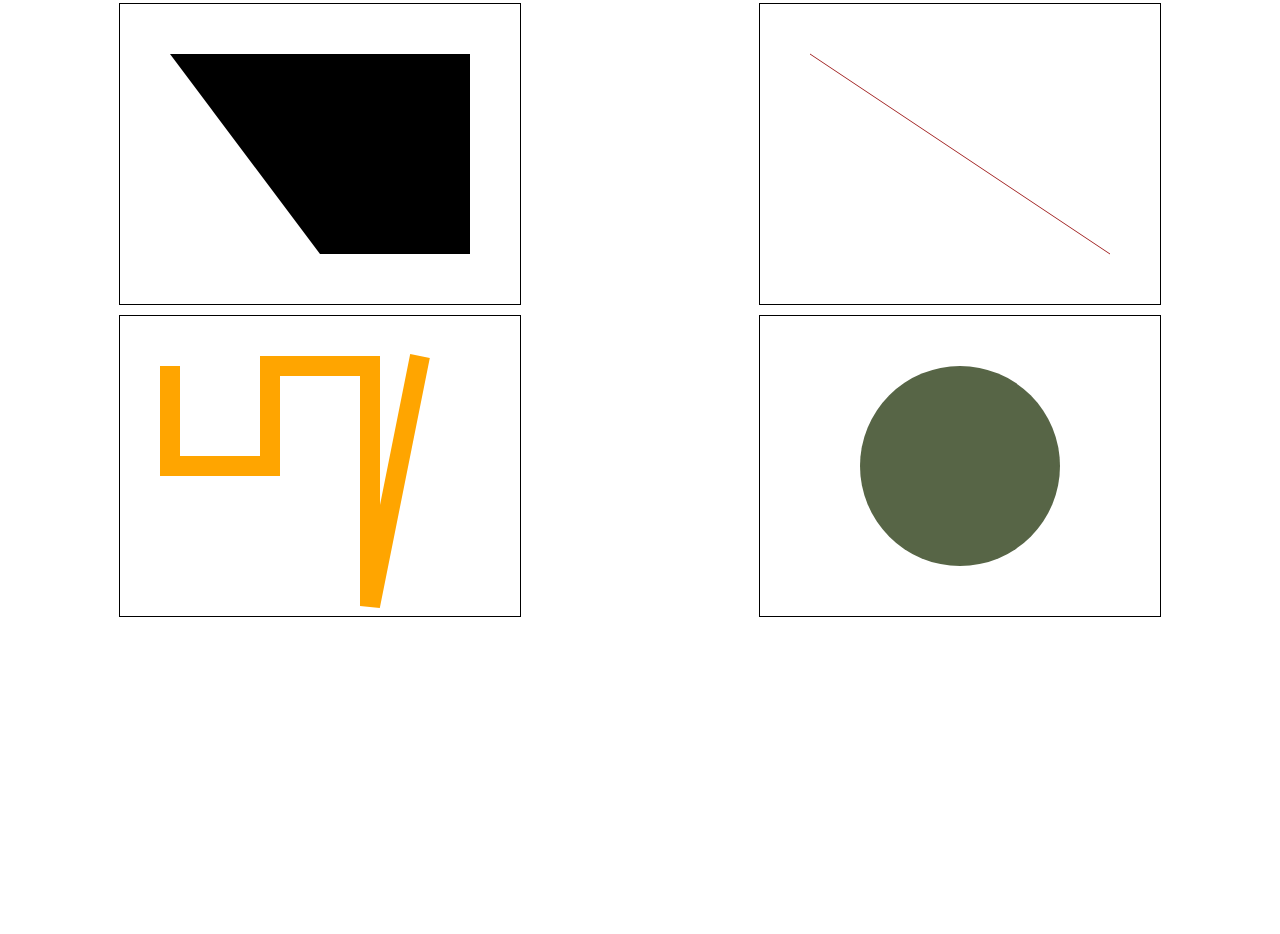
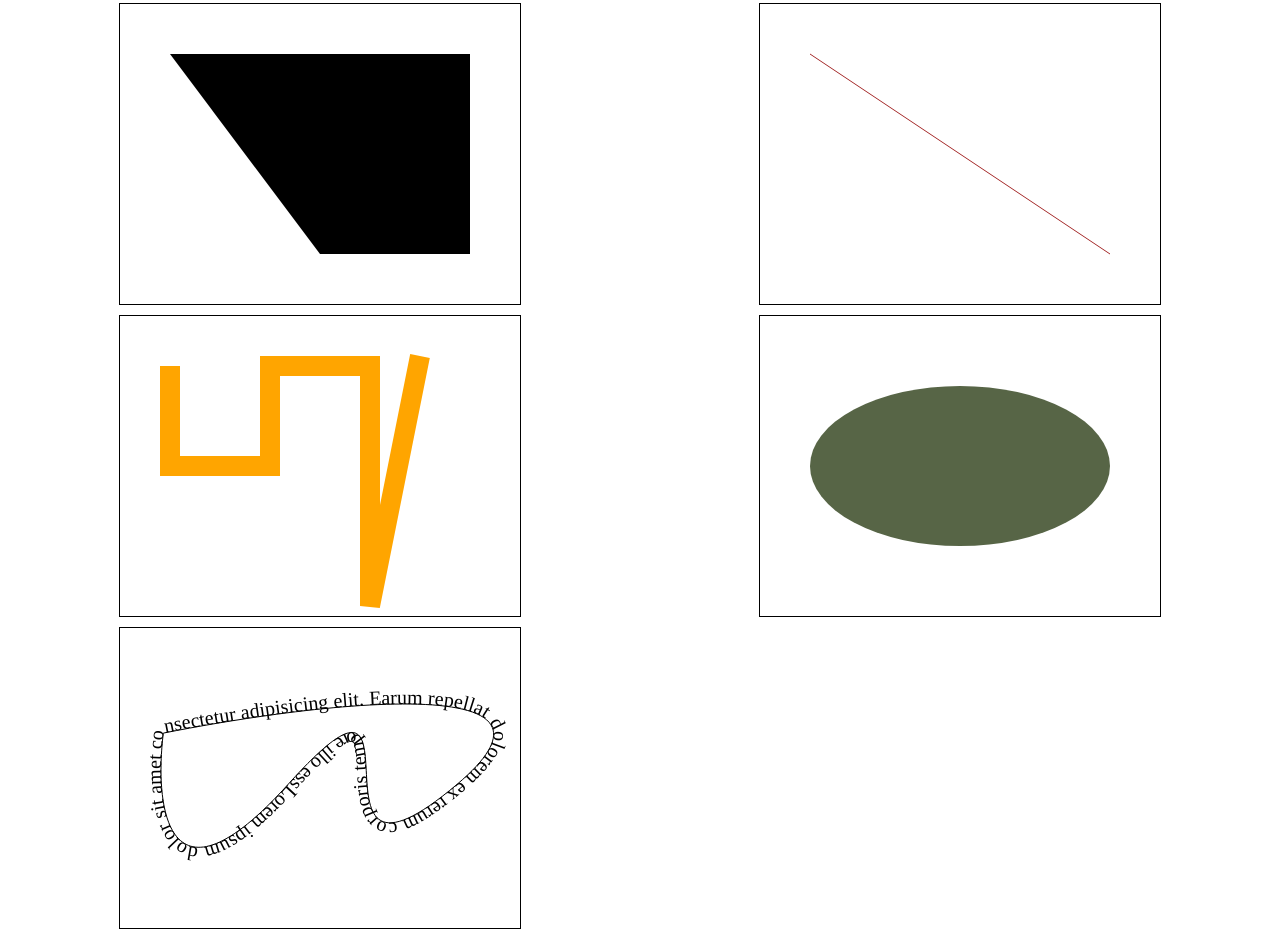
Before and after one commit to Tror-30/Sample_SVG, a plain HTML site: page index.html in a window 1280 px wide. Shown: the part 314-1248 px from the top of the page. Drawn offline with Linux system fonts and the light colour scheme.

Commit message:
Шаблон SVG картинок

```diff
--- a/index.css
+++ b/index.css
@@ -15,5 +15,10 @@ body {
     margin-top: 5px;
 }
 .logo{
-
+    padding: 0;
+    margin: 0,5,0,5;
 }
+.text {
+    font-size: 20px;
+    fill: black;
+}
--- a/index.html
+++ b/index.html
@@ -1,5 +1,6 @@
 <!DOCTYPE html>
 <html lang="ru">
+
 <head>
     <meta charset="UTF-8">
     <meta http-equiv="X-UA-Compatible" content="IE=edge">
@@ -7,33 +8,52 @@
     <title>Document</title>
     <link rel="stylesheet" href="index.css">
 </head>
+
 <body>
     <div class="box">
         <svg class="svg" xmlns="http://www.w3.org/2000/svg">
             <!-- rect:Квадрат fill:Цвет x,y:Координаты rx:Скругление(радиус общий) rx,ry:Скругление по осям-->
-            <rect width="200" height="150" fill="#123456" x="100" y="75" rx="20" ry="20"/>
+            <rect width="200" height="150" fill="#123456" x="100" y="75" rx="20" ry="20" />
         </svg>
         <svg class="svg" xmlns="http://www.w3.org/2000/svg">
             <!--circle:Круг r:Радиус cx:Ось Х cy:Ось Y-->
-            <circle r="100" ry="50" fill="gold" cx="50%" cy="50%"/>
+            <circle r="100" ry="50" fill="gold" cx="50%" cy="50%" />
         </svg>
         <svg class="svg" xmlns="http://www.w3.org/2000/svg">
             <!--polygon:Треугольник, Многоугольник points:Координаты по часовой-->
-            <polygon points="50,50 350,50 350,250 200,250"/>
+            <polygon points="50,50 350,50 350,250 200,250" />
         </svg>
         <svg class="svg" xmlns="http://www.w3.org/2000/svg">
             <!--line: x1,y1,x2,y2:Координаты strore:Цвет-->
-            <line x1="50" y1="50" x2="350" y2="250" stroke="brown"/>
+            <line x1="50" y1="50" x2="350" y2="250" stroke="brown" />
         </svg>
         <svg class="svg" xmlns="http://www.w3.org/2000/svg">
             <!--polyline:Многоугольник points:Последовательные Координаты stroke:Цвет strore-width:Жирность-->
-            <polyline points="50,50 50,150 150,150 150,50 250,50 250,290 300,40" stroke="orange"  fill="none" stroke-width="20"/>
+            <polyline points="50,50 50,150 150,150 150,50 250,50 250,290 300,40" stroke="orange" fill="none"
+                stroke-width="20" />
         </svg>
         <svg class="svg" xmlns="http://www.w3.org/2000/svg">
             <!--ellipse:Овал rx,ry:Размер cx,cy:Координаты-->
-            <ellipse rx="100" ry="100" fill="#576546" cx="50%" cy="50%"/>
+            <ellipse rx="150" ry="80" fill="#576546" cx="50%" cy="50%" />
+        </svg>
+        <!--SVG нарисован в Figma-->
+        <svg class="svg" viewBox="-40 0 400 150" fill="none" xmlns="http://www.w3.org/2000/svg">
+            <!--id: Для текста-->
+            <path id="1"
+                d="M128.317 81.1205C6.71705 216.321 -5.68295 103.454 3.31704 30.1205C157.65 -0.546133 432.517 -33.2795 297.317 81.1205C128.317 224.121 280.317 -87.8795 128.317 81.1205Z"
+                stroke="black" />
+            <!--Вставка текста-->
+            <text class="text">
+                    <!--тег для облигания текста по траиктории кривой-->
+                <textPath href="#1">
+                    Lorem ipsum dolor sit amet consectetur adipisicing elit. Earum repellat dolorem ex rerum corporis
+                    tempore illo esse magni ipsa, ea vero molestias quae ullam? Perspiciatis dignissimos mollitia optio sit
+                    ducimus.
+                </textPath>
+            </text>
         </svg>
         <img class="logo" src="card.svg" alt="logo">
     </div>
 </body>
+
 </html>
```
Lines whose indentation alone changed are shown as unchanged.
